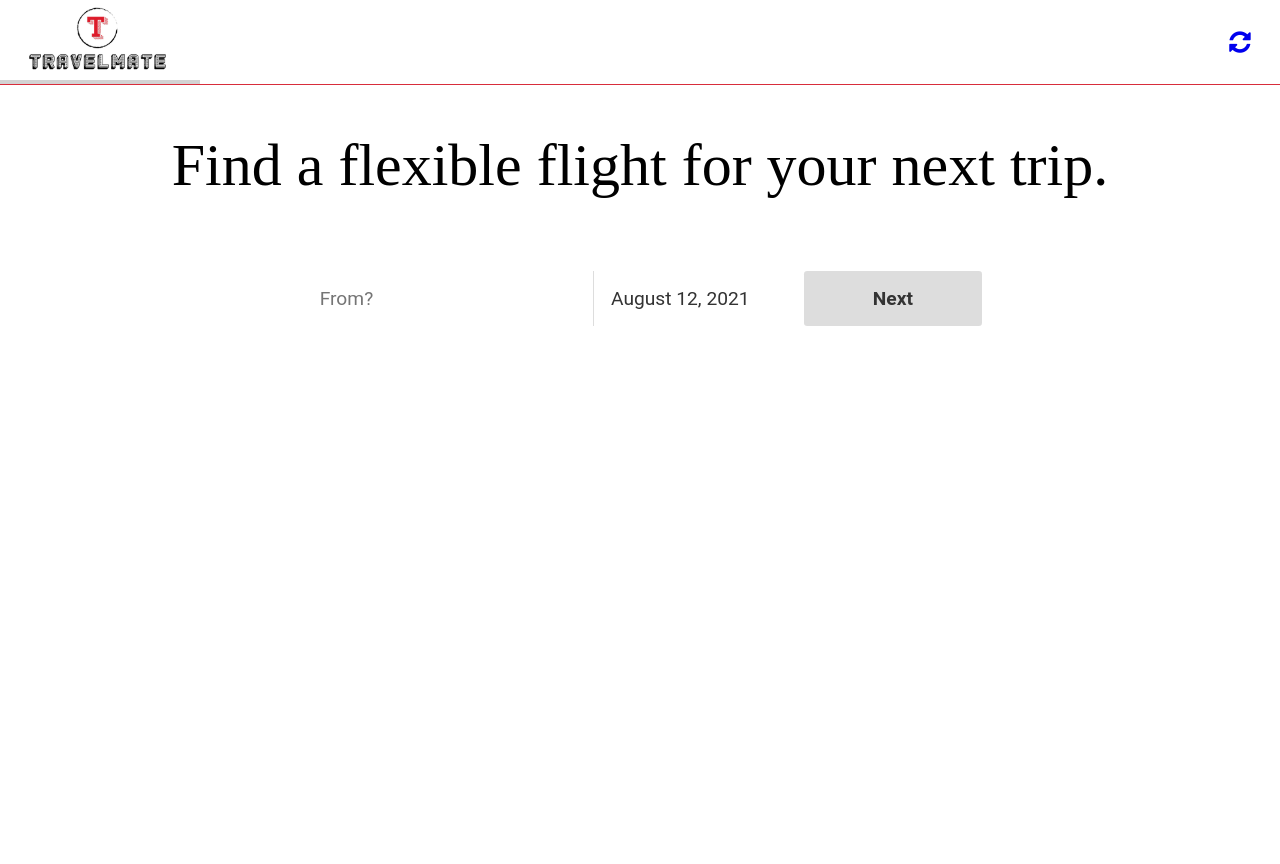
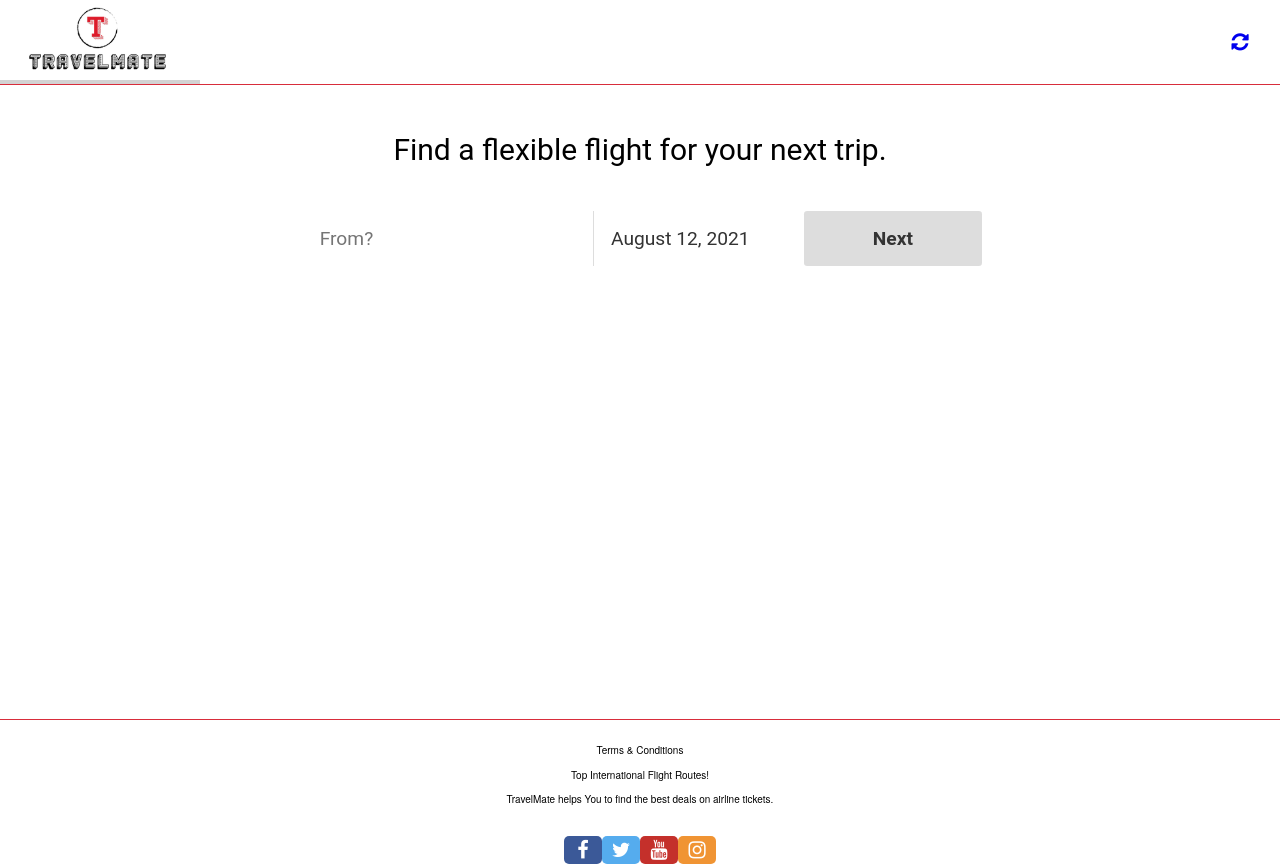
Before and after one commit to irrelephant-io/travel-mate-client, a React (Create React App) app: page / in a window 1280 px wide. Before the commit the page ends 800 px from the top, so only its background shows below. Built offline with nearby package versions, Linux system fonts and the light colour scheme.

Commit message:
Fix styles

```diff
--- a/src/App.css
+++ b/src/App.css
@@ -3,8 +3,8 @@ body {
 }
 
 .fa {
-    padding: 10px;
-    font-size: 25px;
+    padding: 4px;
+    font-size: 20px;
     width: 30px;
     text-align: center;
     text-decoration: none;
--- a/src/App.js
+++ b/src/App.js
@@ -15,7 +15,7 @@ function App() {
         <Route path="/arrival" component={() => <FlightSelector btnText="Search" btnNavLink="/result" placeholder="To?" />} />
         <Route path="/result" component={SearchResult} />
         <Route path="/terms" component={TermsAndConditions} />
-        {/* <Footer /> */}
+        <Footer />
       </div>
     </BrowserRouter>
   )
--- a/src/components/FlightSelector/DatePicker/DatePicker.module.css
+++ b/src/components/FlightSelector/DatePicker/DatePicker.module.css
@@ -9,7 +9,7 @@ tr {
 }
 
 .calendarContainer {
-    border: 2px solid skyblue;
+    border: 2px solid black;
 }
 
 .calendar {
@@ -20,7 +20,7 @@ tr {
 }
 
 .calendarHeader {
-    border-bottom: 1px dashed skyblue;
+    border-bottom: 1px dashed black;
     font-size: 1.6em;
 }
 
@@ -61,7 +61,7 @@ tr {
     position: absolute;
     padding: 5px;
     background: white;
-    border: 2px solid skyblue;
+    border: 2px solid black;
 }
 
 .monthPopup div {
--- a/src/components/FlightSelector/FlightSelector.module.css
+++ b/src/components/FlightSelector/FlightSelector.module.css
@@ -10,10 +10,11 @@
 }
 
 .searchForm legend {
+    font-family: 'Roboto', sans-serif;
     border: none;
-    font-size: 60px;
+    font-size: 30px;
     line-height: 1;
-    margin-bottom: 60px;
+    margin-bottom: 30px;
     font-weight: 400;
     text-align: center;
 }
--- a/src/components/Footer/Footer.module.css
+++ b/src/components/Footer/Footer.module.css
@@ -18,7 +18,7 @@
     text-align: center;
 }
 
-.footer p, .footer a {
+.footer p, .footerDescription a {
     color: #000000;
     text-decoration: none;
     font-size: 10px;
```
